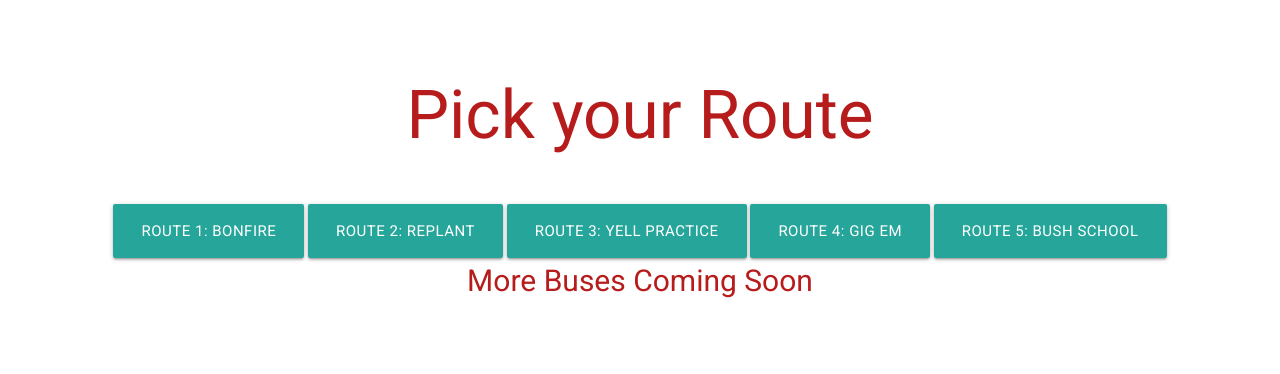
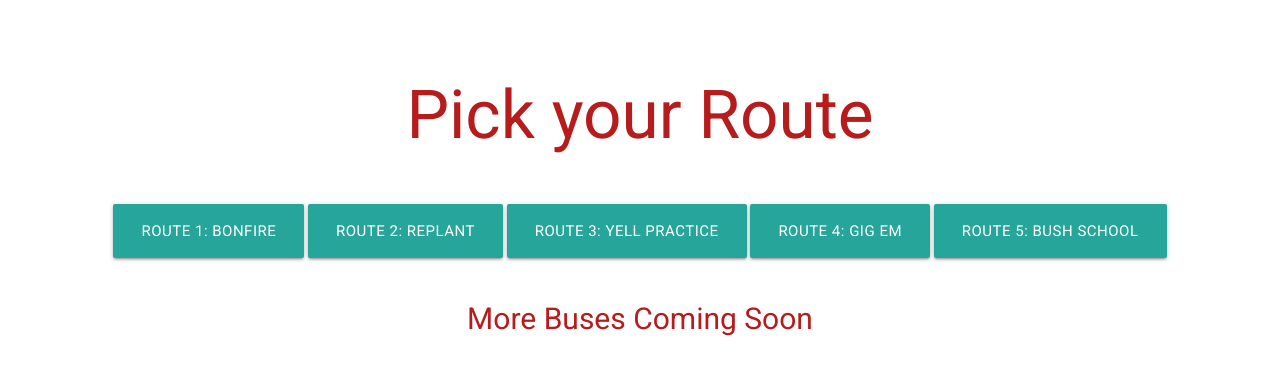
Before and after one commit to rawells14/TamuBuses, a website: page public/index.html in a window 1280 px wide. Drawn offline with nearby package versions, Linux system fonts and the light colour scheme.

Commit message:
More attractive home page

```diff
--- a/index.js
+++ b/index.js
@@ -6,7 +6,7 @@ var app = express();
 var path = require('path');
 var http = require('http').Server(app);
 var io = require('socket.io')(http);
-var port = 80;
+var port = 3000;
 //uses port 80 on the production server
 app.set("port", port);
 
--- a/public/index.html
+++ b/public/index.html
@@ -24,6 +24,7 @@
     <a class="waves-effect waves-light btn-large" href="/buses/4">Route 4: Gig Em</a>
     <a class="waves-effect waves-light btn-large" href="/buses/5">Route 5: Bush School</a>
   </div>
+  <div class="vert-space"></div>
   <div id="pickup-location">
     More Buses Coming Soon
   </div>
--- a/public/style.css
+++ b/public/style.css
@@ -8,6 +8,9 @@ body{
   color: #b71c1c;
   font-size: 4.5rem;
   padding-bottom: 3%;
+}
+.vert-space{
+  padding-top: 3%;
 }
 .bus-stop-tab{
   font-size: 2.5rem;
```
